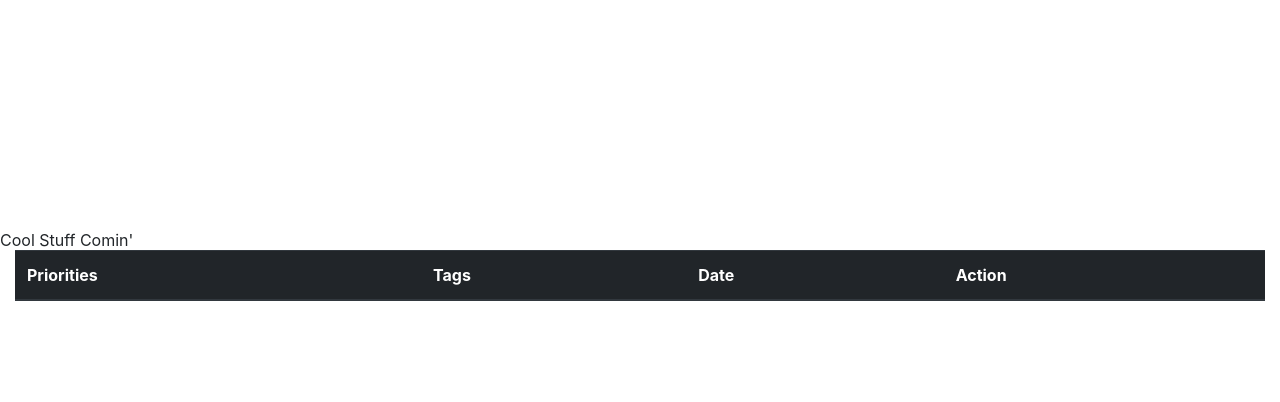
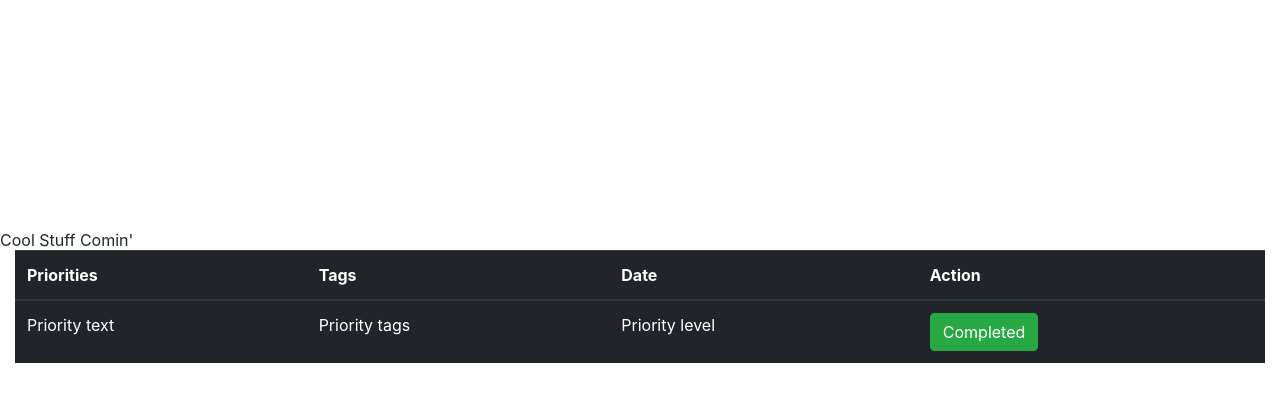
Before and after one commit to lhodina/do-it-to-it, a Flask app: template flask_app/templates/dashboard.html in a window 1280 px wide. Shown: the part 364-766 px from the top of the page. Run offline with Flask 3, Linux system fonts and the light colour scheme; the template is opened without the code that fills it: most values are stand-ins (such as "Sample title", 1, 10 or a date in 2020); lists and menus that the app fills with data are empty; some libraries are stand-ins or nearby versions.

Commit message:
Added priority table & Add html

```diff
--- a/flask_app/templates/dashboard.html
+++ b/flask_app/templates/dashboard.html
@@ -81,6 +81,17 @@
                     <th>Action</th>
                 </tr>
             </thead>
+            <tbody>
+                <tr>
+                    <td> Priority text</td> <!-- {{priority.text}}-->
+                    <td> Priority tags</td> <!-- {{priority.tags}}-->
+                    <td> Priority level</td> <!-- {{priority.level}}-->
+                    <td >
+                        <a href="/dashboard" class="btn btn-success">Completed</a>
+                    </td>
+
+                </tr>
+            </tbody>
     </div>
 
 </body>
```
